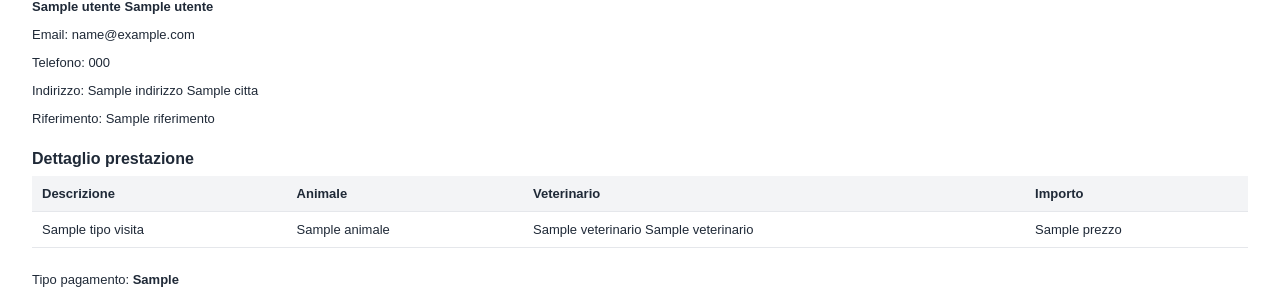
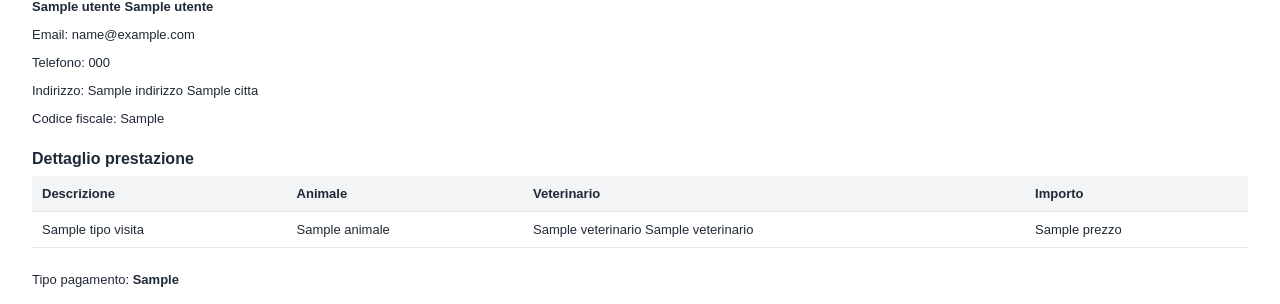
Before and after one commit to aChiampo/LearningByProject, a Spring app: template ProgettoSpring/LBP-App-Vet/src/main/resources/templates/fatture/fattura-privato.html in a window 1280 px wide. Shown: the part 206-510 px from the top of the page. Run offline with Thymeleaf, Linux system fonts and the light colour scheme; the template is opened without the code that fills it: most values are stand-ins (such as "Sample title", 1, 10 or a date in 2020); data that the repository does not hold is empty; some of the project's set-up classes (security, data sources, template engines, error pages and the like) are left out, and stand-ins take their place.

Commit message:
zip + fix fattura

```diff
--- a/ProgettoSpring/LBP-App-Vet/src/main/resources/templates/fatture/fattura-privato.html
+++ b/ProgettoSpring/LBP-App-Vet/src/main/resources/templates/fatture/fattura-privato.html
@@ -92,9 +92,9 @@
         <span th:text="${pagamento.utente.indirizzo}"></span>
         <span th:text="${pagamento.utente.citta}"></span>
       </p>
-      <p th:if="${pagamento.utente.riferimento != null}">
-        Riferimento:
-        <span th:text="${pagamento.utente.riferimento}"></span>
+      <p th:if="${pagamento.utente.codiceFiscale != null}">
+        Codice fiscale:
+        <span th:text="${pagamento.utente.codiceFiscale}"></span>
       </p>
     </div>
 
```
Also changed, not shown: 1 other file.
